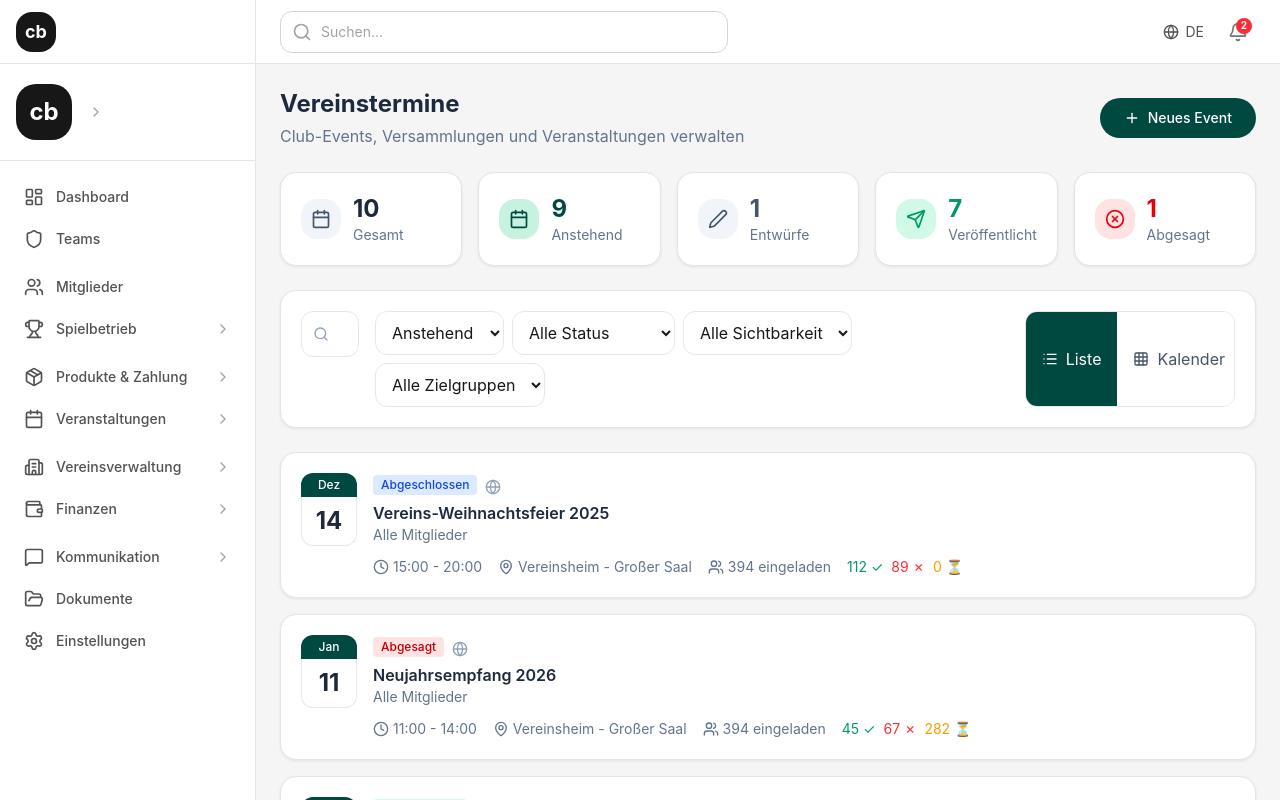
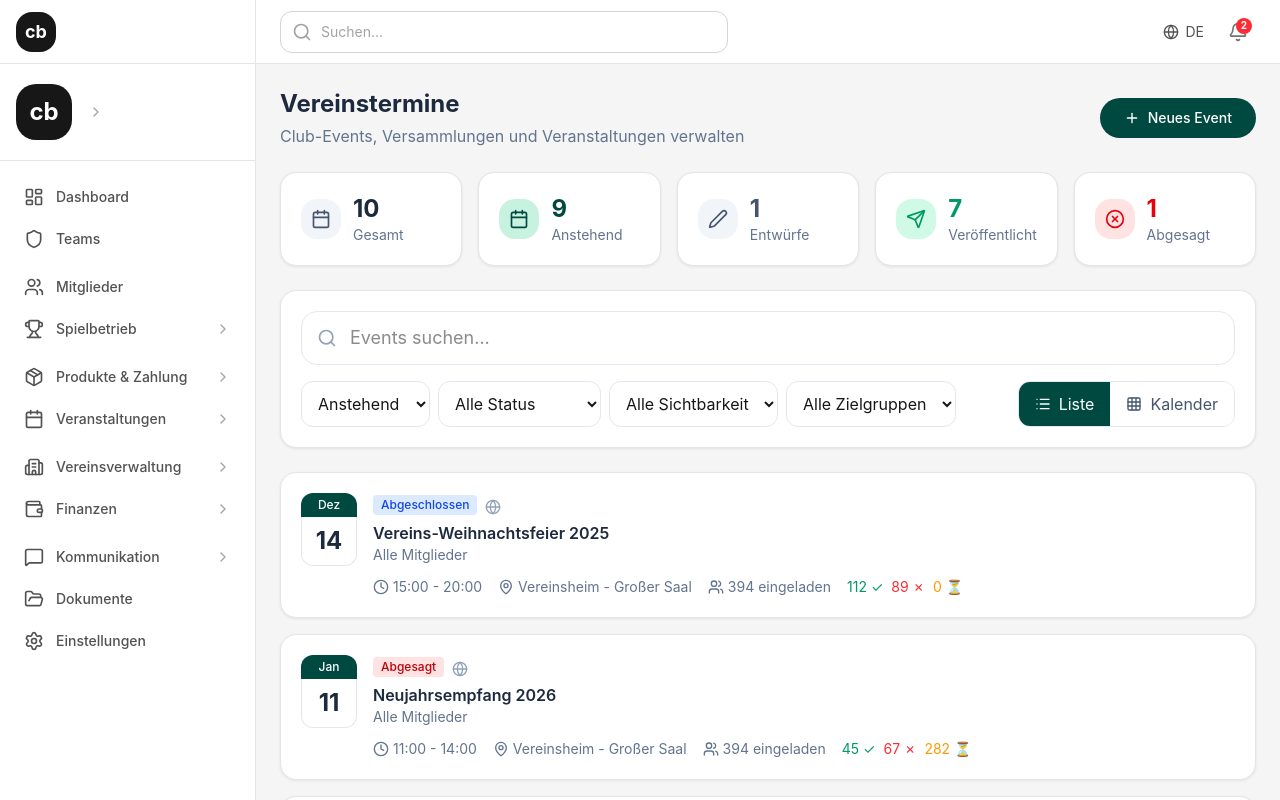
Before and after one commit to sentistudio/club-management, a React (Vite) app: page /club-events in a window 1280 px wide. Shown: the top 800 px of the page. Built offline with nearby package versions, Linux system fonts and the light colour scheme.

Commit message:
Move search above filters for better visibility

```diff
--- a/src/routes/ClubEvents.tsx
+++ b/src/routes/ClubEvents.tsx
@@ -328,25 +328,24 @@ export function ClubEvents() {
         </Card>
       </div>
 
-      {/* Filters & View Toggle */}
+      {/* Search & Filters */}
       <Card>
-        <div className="flex flex-col lg:flex-row gap-4">
-          {/* Search */}
-          <div className="flex-1">
-            <div className="relative">
-              <Search className="absolute left-3 top-1/2 -translate-y-1/2 w-4 h-4 text-slate-400" />
+        {/* Search - Full Width on Top */}
+        <div className="relative mb-4">
+          <Search className="absolute left-4 top-1/2 -translate-y-1/2 w-5 h-5 text-slate-400" />
           <input
             type="text"
             placeholder="Events suchen..."
             value={searchTerm}
             onChange={(e) => setSearchTerm(e.target.value)}
-                className="w-full pl-10 pr-4 py-2.5 border border-slate-200 rounded-lg focus:outline-none focus:ring-2 focus:ring-[#004941]"
+            className="w-full pl-12 pr-4 py-3 text-lg border border-slate-200 rounded-xl focus:outline-none focus:ring-2 focus:ring-[#004941] focus:border-transparent"
           />
         </div>
-          </div>
 
+        {/* Filters & View Toggle Row */}
+        <div className="flex flex-col lg:flex-row gap-4">
           {/* Filter Dropdowns */}
-          <div className="flex flex-wrap gap-2">
+          <div className="flex flex-wrap gap-2 flex-1">
             {/* Time Filter */}
             <select
               value={timeFilter}
```
Lines whose indentation alone changed are shown as unchanged.
